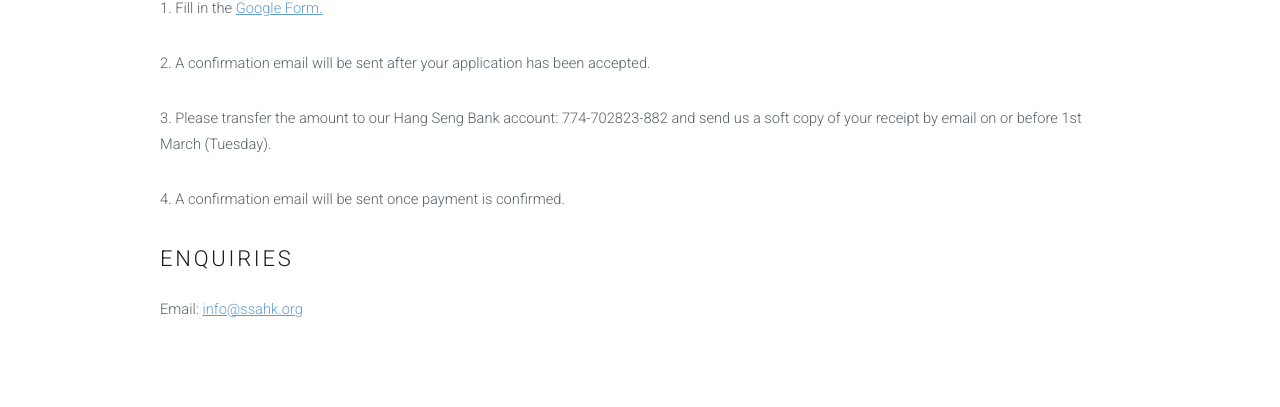
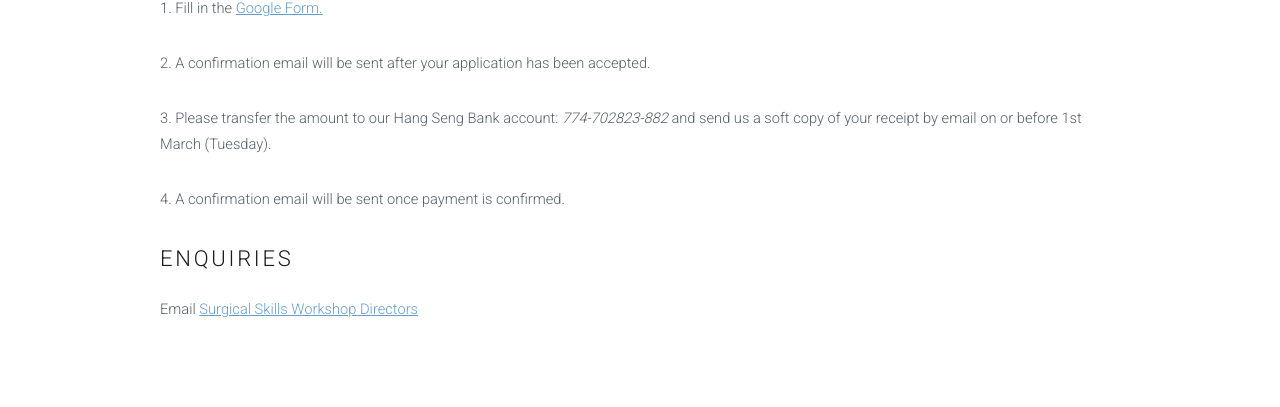
Before and after one commit to SSAHK/ssahk.github.io, a Jekyll site: the page built from _posts/2016-2-22-Suturing-Workshop-16.html, in a window 1280 px wide and 900 px high, scrolled down 1076 px. Shown: the part 151-558 px from the top of the window. Built offline with Jekyll 4.4.1, drawn with Linux system fonts in a browser that asks for light colours.

Commit message:
2016 Sut 3.1

```diff
--- a/_posts/2016-2-22-Suturing-Workshop-16.html
+++ b/_posts/2016-2-22-Suturing-Workshop-16.html
@@ -41,8 +41,8 @@ students</i></p>
 <h2>Application Procedures</h2>
 <p>1. Fill in the <a href="http://goo.gl/forms/NtnSALDhkD">Google Form.</a></p>
 <p>2. A confirmation email will be sent after your application has been accepted. </p>
-<p>3. Please transfer the amount to our Hang Seng Bank account: 774-702823-882 and send us a soft copy of your receipt by email on or before 1st March (Tuesday).</p>
+<p>3. Please transfer the amount to our Hang Seng Bank account: <i>774-702823-882</i> and send us a soft copy of your receipt by email on or before 1st March (Tuesday).</p>
 <p>4. A confirmation email will be sent once payment is confirmed.
 
 <h2>Enquiries</h2>
-<p>Email: <a href="surgicalskills@ssahk.org">info@ssahk.org</a></p>
+<p>Email <a href="surgicalskills@ssahk.org">Surgical Skills Workshop Directors</a></p>
```
